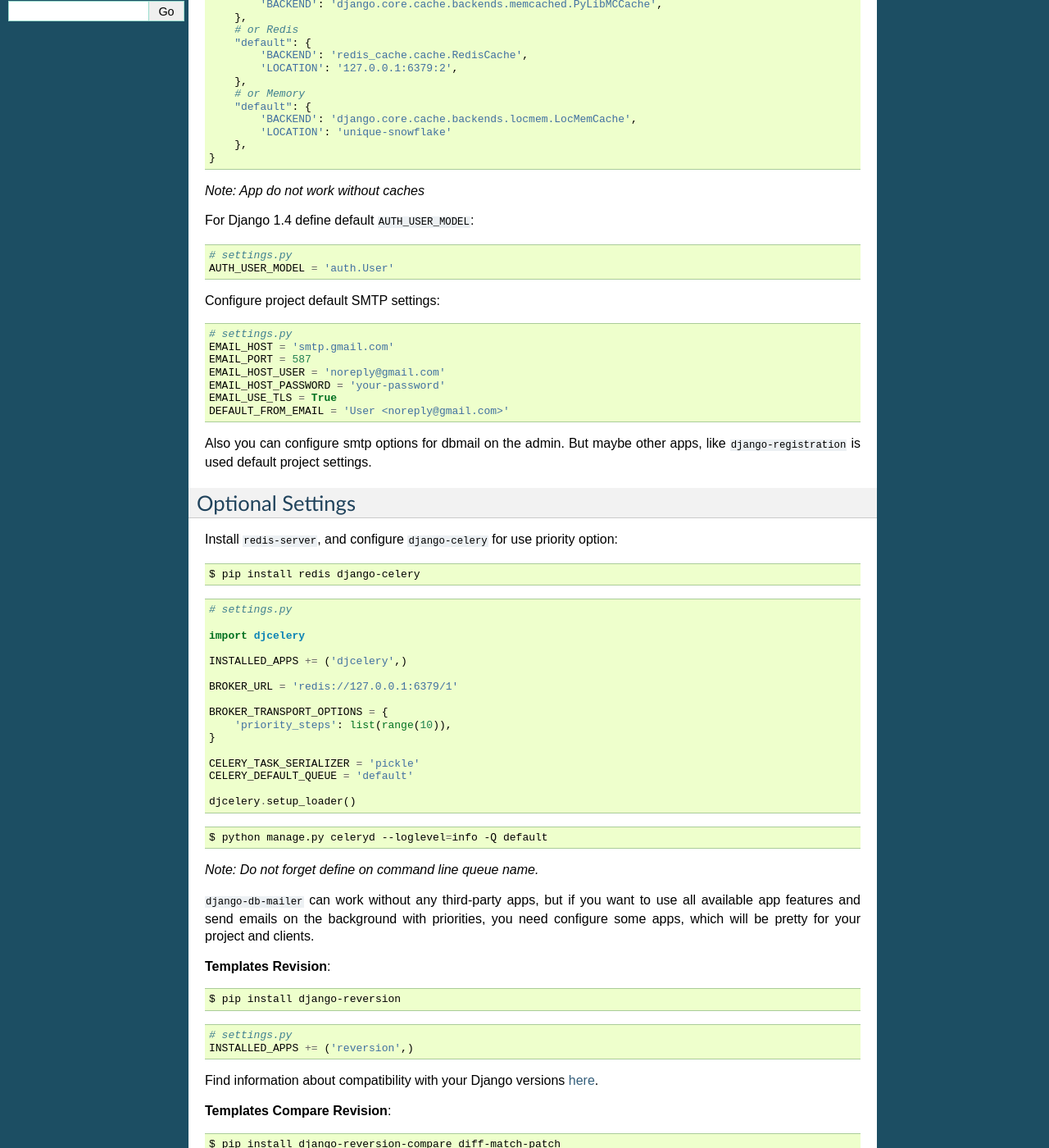
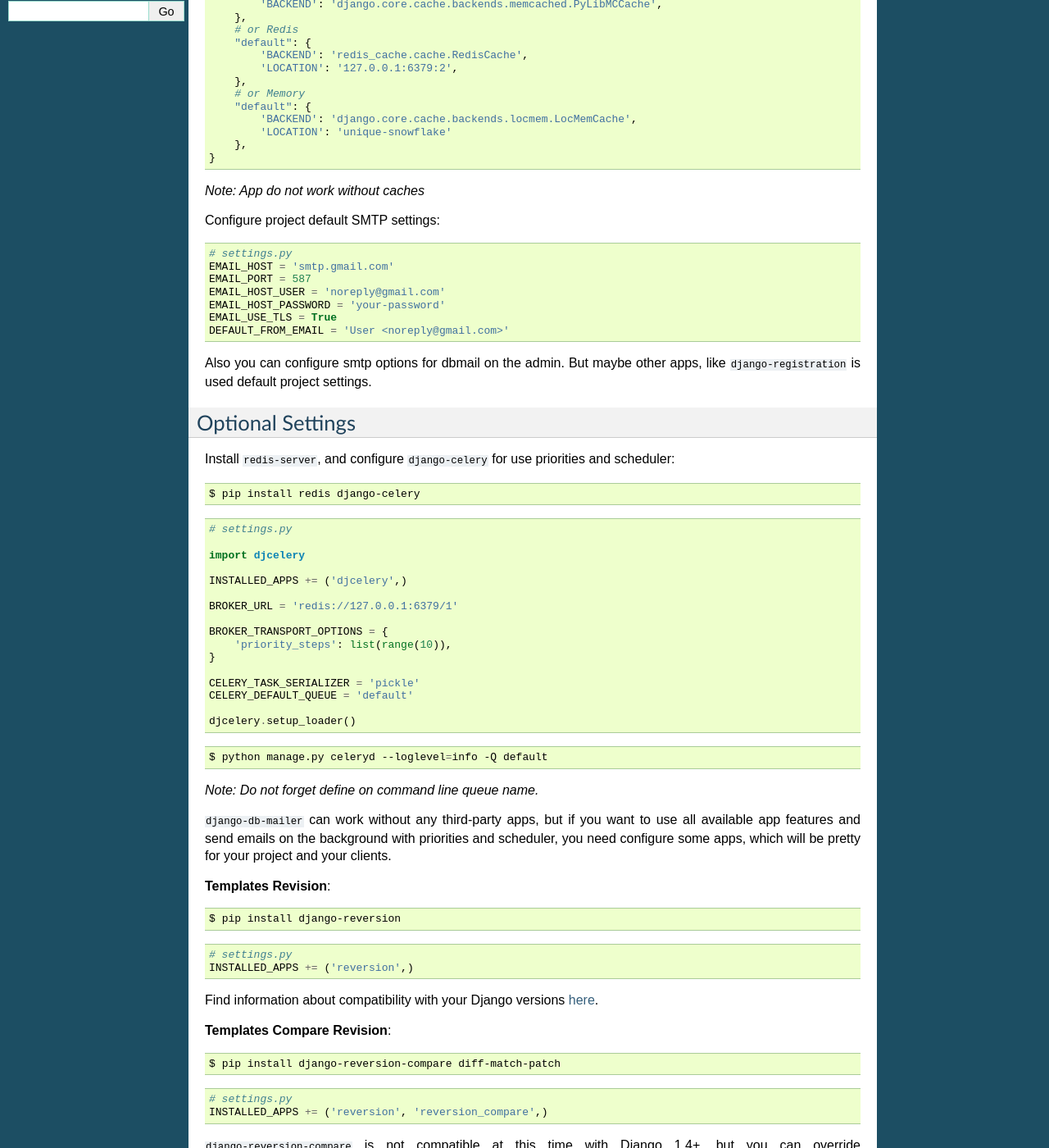
Before and after one commit to LPgenerator/django-db-mailer, a Sphinx documentation site: the page built from docs/settings.rst, in a window 1280 px wide and 1400 px high, scrolled down 331 px. Shown: the whole window at 82% size. Built offline with Sphinx 7.4.7, drawn with Linux system fonts in a browser that asks for light colours.

Commit message:
update docs#2

```diff
--- a/docs/dev_install.rst
+++ b/docs/dev_install.rst
@@ -75,7 +75,6 @@ Simple shortcuts for fast development
 | ``clean`` -  Clean temporary files
 | ``clean-celery`` -  Clean all celery queues
 | ``pep8`` -  Check code for pep8 rules
-| ``release`` -  Release app into PyPi
 | ``sphinx`` -  Make app docs
 | ``run`` -  Run Django development server
 | ``run-celery`` -  Run celery daemon
--- a/docs/settings.rst
+++ b/docs/settings.rst
@@ -36,11 +36,6 @@ For minimize requests to database, configure django caches:
 
 *Note: App do not work without caches*
 
-For Django 1.4 define default ``AUTH_USER_MODEL``::
-
-    # settings.py
-    AUTH_USER_MODEL = 'auth.User'
-
 
 Configure project default SMTP settings::
 
@@ -60,7 +55,7 @@ like ``django-registration`` is used default project settings.
 Optional Settings
 -----------------
 
-Install ``redis-server``, and configure ``django-celery`` for use priority option:
+Install ``redis-server``, and configure ``django-celery`` for use priorities and scheduler:
 
 .. code-block:: bash
 
@@ -93,8 +88,8 @@ Install ``redis-server``, and configure ``django-celery`` for use priority optio
 *Note: Do not forget define on command line queue name.*
 
 ``django-db-mailer`` can work without any third-party apps, but if you want to use all
-available app features and send emails on the background with priorities,
-you need configure some apps, which will be pretty for your project and clients.
+available app features and send emails on the background with priorities and scheduler,
+you need configure some apps, which will be pretty for your project and your clients.
 
 
 **Templates Revision**:
```
